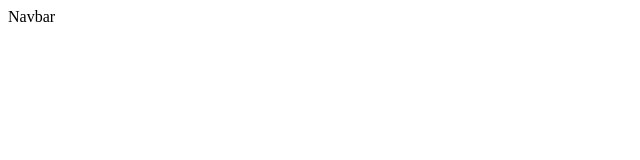
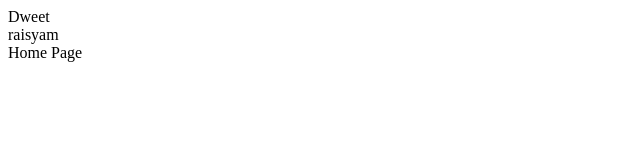
Before and after one commit to Arxeno/dweet-web-app, a React (Create React App) app in the folder client/: page / in a window 1280 px wide. Shown: the top 160 px of the page, without its empty margins (0-640 px from the left). Built offline with nearby package versions, Linux system fonts and the light colour scheme.

Commit message:
add pages and routing

```diff
--- a/client/src/App.jsx
+++ b/client/src/App.jsx
@@ -1,12 +1,21 @@
 import React from 'react';
+import { BrowserRouter as Router, Routes, Route } from 'react-router-dom';
 import Navbar from './components/Navbar';
+import Home from './pages/Home';
+import Profile from './pages/Profile';
 
 const App = () => {
 	return (
-		<div className="App">
-			<Navbar />
-		</div>
+		<Router>
+			<div className="App">
+				<Navbar />
+				<Routes>
+					<Route path="/" element={ <Home /> }/>
+					<Route path="/:userId" element={ <Profile /> } />
+				</Routes>
+			</div>
+		</Router>
 	);
-}
+};
 
 export default App;
--- a/client/src/components/Navbar.jsx
+++ b/client/src/components/Navbar.jsx
@@ -1,7 +1,9 @@
 const Navbar = () => {
 	return (
 		<nav>
-			Navbar
+			Dweet
+
+			<div>raisyam</div>
 		</nav>
 	);
 }
--- /dev/null
+++ b/client/src/pages/Home.jsx
@@ -0,0 +1,9 @@
+const Home = () => {
+	return (
+		<div>
+			Home Page
+		</div>
+	);
+}
+
+export default Home;
--- /dev/null
+++ b/client/src/pages/Profile.jsx
@@ -0,0 +1,11 @@
+import { useParams } from 'react-router-dom'
+
+const Profile = () => {
+	let { userId } = useParams()
+
+  return (
+    <div>{userId}'s Page</div>
+  )
+}
+
+export default Profile;
--- a/webpack.common.js
+++ b/webpack.common.js
@@ -7,6 +7,7 @@ module.exports = {
 	output: {
 		filename: '[name].js',
 		path: path.resolve(__dirname, 'dist'),
+		publicPath: '/'
 	},
 	module: {
 		rules: [
--- a/webpack.dev.js
+++ b/webpack.dev.js
@@ -16,5 +16,6 @@ module.exports = merge(common, {
 			},
 		},
 		compress: true,
+		historyApiFallback: true,
 	},
 });
```
Also changed, not shown: package.json (+38 -1 lines), client/.eslintrc.json.
